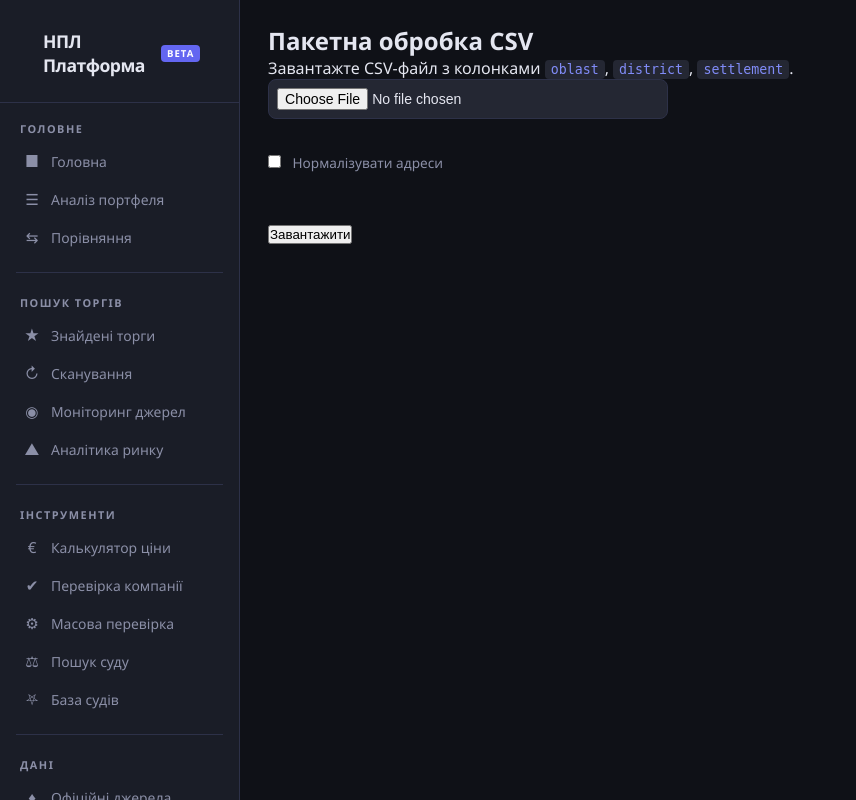
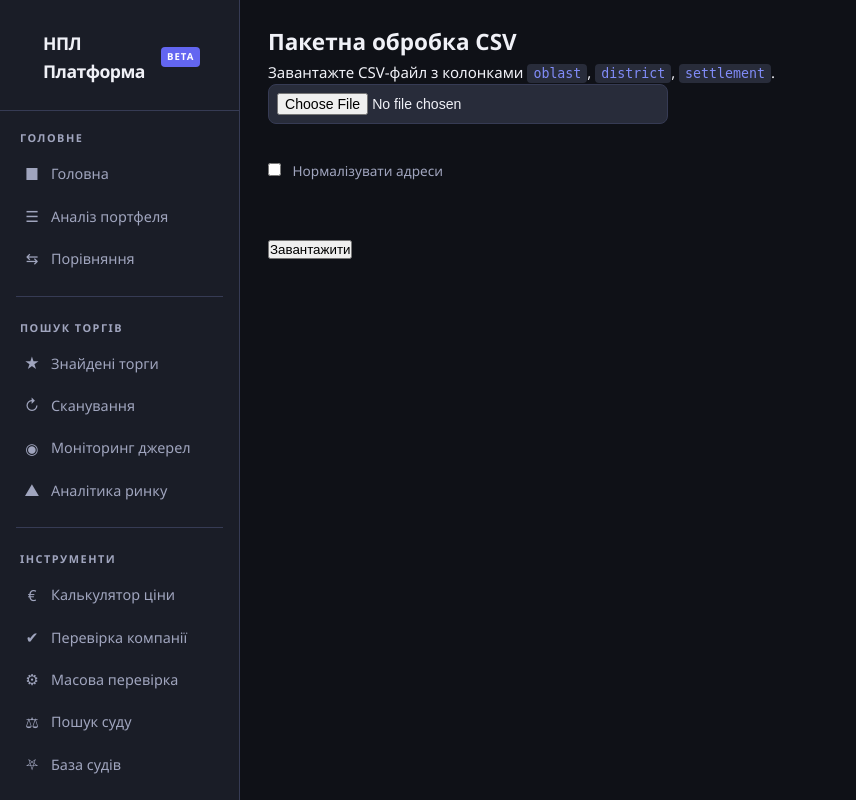
Before and after one commit to MasloNick/pdf, a Flask app: page /batch in a window 1280 px wide. Shown: the whole page, without its empty margins (0-856 px from the left). Run offline with Flask 3, Linux system fonts and the light colour scheme.

Commit message:
Brighten UI: larger fonts, lighter text, better contrast
- --text: #e4e6f0 → #f0f1f7 (brighter main text)
- --text2: #8b8fa7 → #a0a5be (brighter secondary text)
- --bg3: #242733 → #282c3a (slightly lighter cards)
- --border: #2d3148 → #363b54 (more visible borders)
- Body font: 15px with line-height 1.6
- Table cells: 0.85rem → 0.92rem
- Tags: 0.75rem → 0.8rem, more padding
- Sidebar links: 0.87rem → 0.9rem
- Stat numbers: color #fff (pure white)
- Stat labels: 0.78rem → 0.82rem

https://claude.ai/code/session_0165mof5y7FqfygDiGXnEWkW

```diff
--- a/templates/base.html
+++ b/templates/base.html
@@ -8,12 +8,12 @@
         :root {
             --bg: #0f1117;
             --bg2: #1a1d27;
-            --bg3: #242733;
+            --bg3: #282c3a;
             --surface: #1e2130;
-            --surface2: #262a3a;
-            --border: #2d3148;
-            --text: #e4e6f0;
-            --text2: #8b8fa7;
+            --surface2: #2a2e40;
+            --border: #363b54;
+            --text: #f0f1f7;
+            --text2: #a0a5be;
             --accent: #6366f1;
             --accent2: #818cf8;
             --green: #22c55e;
@@ -27,7 +27,7 @@
             --radius: 10px;
         }
         * { box-sizing: border-box; margin: 0; padding: 0; }
-        body { font-family: 'Segoe UI', -apple-system, BlinkMacSystemFont, sans-serif; background: var(--bg); color: var(--text); min-height: 100vh; }
+        body { font-family: 'Segoe UI', -apple-system, BlinkMacSystemFont, sans-serif; background: var(--bg); color: var(--text); min-height: 100vh; font-size: 15px; line-height: 1.6; }
 
         /* === SIDEBAR === */
         .layout { display: flex; min-height: 100vh; }
@@ -37,7 +37,7 @@
         .sidebar .logo span { display: inline-block; background: var(--accent); color: #fff; font-size: 0.6rem; padding: 2px 6px; border-radius: 4px; margin-left: 6px; vertical-align: middle; text-transform: uppercase; letter-spacing: 1px; }
         .sidebar .nav-group { padding: 12px 0; }
         .sidebar .nav-label { padding: 6px 20px; font-size: 0.68rem; text-transform: uppercase; letter-spacing: 1.5px; color: var(--text2); font-weight: 600; }
-        .sidebar a { display: flex; align-items: center; gap: 10px; padding: 9px 20px; color: var(--text2); text-decoration: none; font-size: 0.87rem; transition: all 0.15s; border-left: 3px solid transparent; }
+        .sidebar a { display: flex; align-items: center; gap: 10px; padding: 9px 20px; color: var(--text2); text-decoration: none; font-size: 0.9rem; transition: all 0.15s; border-left: 3px solid transparent; }
         .sidebar a:hover { background: var(--surface); color: var(--text); border-left-color: var(--accent); }
         .sidebar a .icon { width: 18px; text-align: center; font-size: 0.95rem; }
         .sidebar .divider { height: 1px; background: var(--border); margin: 4px 16px; }
@@ -57,13 +57,13 @@
         /* === STATS === */
         .stats-grid { display: grid; grid-template-columns: repeat(auto-fit, minmax(180px, 1fr)); gap: 12px; margin-bottom: 20px; }
         .stat-card { background: var(--surface); border: 1px solid var(--border); border-radius: var(--radius); padding: 16px; text-align: center; }
-        .stat-card .number { font-size: 1.6rem; font-weight: 700; color: var(--text); letter-spacing: -0.5px; }
-        .stat-card .label { font-size: 0.78rem; color: var(--text2); margin-top: 4px; }
+        .stat-card .number { font-size: 1.6rem; font-weight: 700; color: #fff; letter-spacing: -0.5px; }
+        .stat-card .label { font-size: 0.82rem; color: var(--text2); margin-top: 4px; }
 
         /* === TABLE === */
         table { border-collapse: collapse; width: 100%; }
-        th, td { padding: 10px 14px; text-align: left; font-size: 0.85rem; border-bottom: 1px solid var(--border); }
-        th { color: var(--text2); font-weight: 600; font-size: 0.75rem; text-transform: uppercase; letter-spacing: 0.5px; background: var(--bg3); }
+        th, td { padding: 11px 14px; text-align: left; font-size: 0.92rem; border-bottom: 1px solid var(--border); }
+        th { color: var(--text2); font-weight: 600; font-size: 0.8rem; text-transform: uppercase; letter-spacing: 0.5px; background: var(--bg3); }
         tr:hover { background: rgba(99,102,241,0.04); }
         td a { color: var(--accent2); }
         td a:hover { color: var(--accent); text-decoration: underline; }
@@ -82,7 +82,7 @@
         .btn-outline:hover { border-color: var(--accent); color: var(--accent); }
 
         /* === TAGS === */
-        .tag { display: inline-block; padding: 3px 10px; border-radius: 6px; font-size: 0.75rem; font-weight: 600; }
+        .tag { display: inline-block; padding: 4px 11px; border-radius: 6px; font-size: 0.8rem; font-weight: 600; }
         .tag-green { background: var(--green-bg); color: var(--green); }
         .tag-red { background: var(--red-bg); color: var(--red); }
         .tag-orange { background: var(--orange-bg); color: var(--orange); }
```
